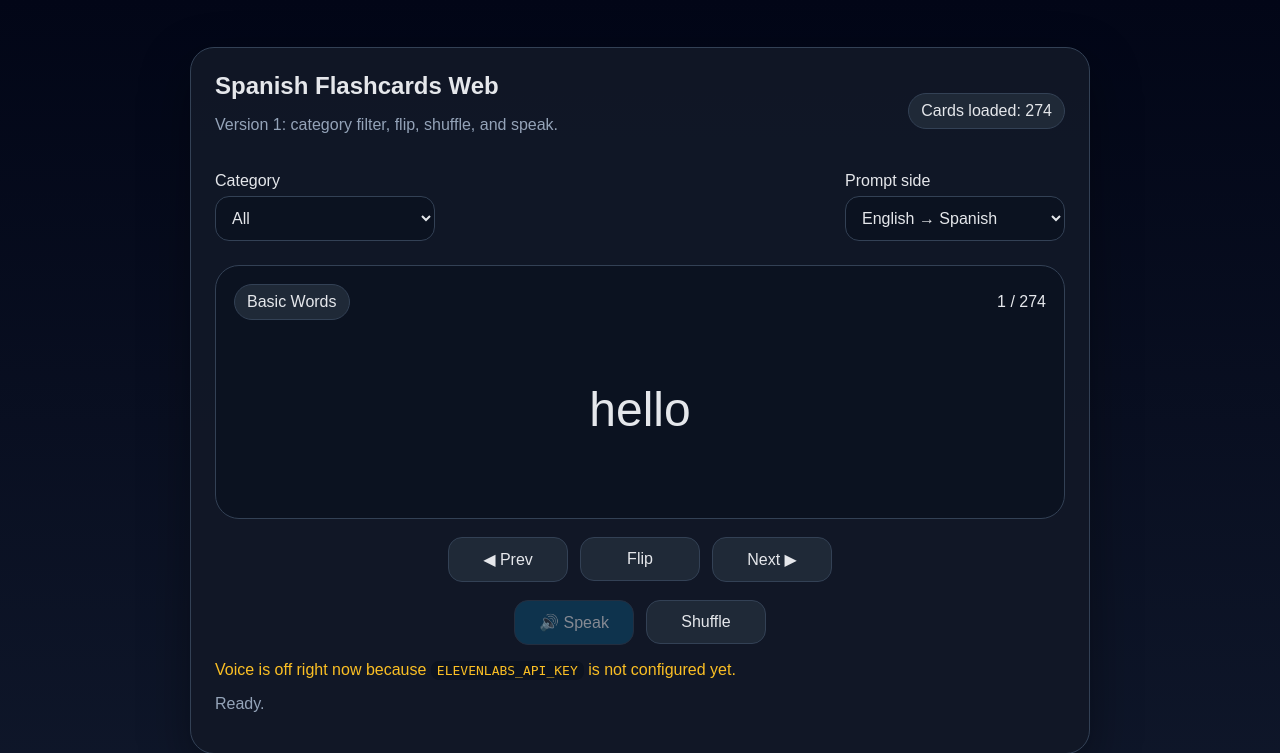
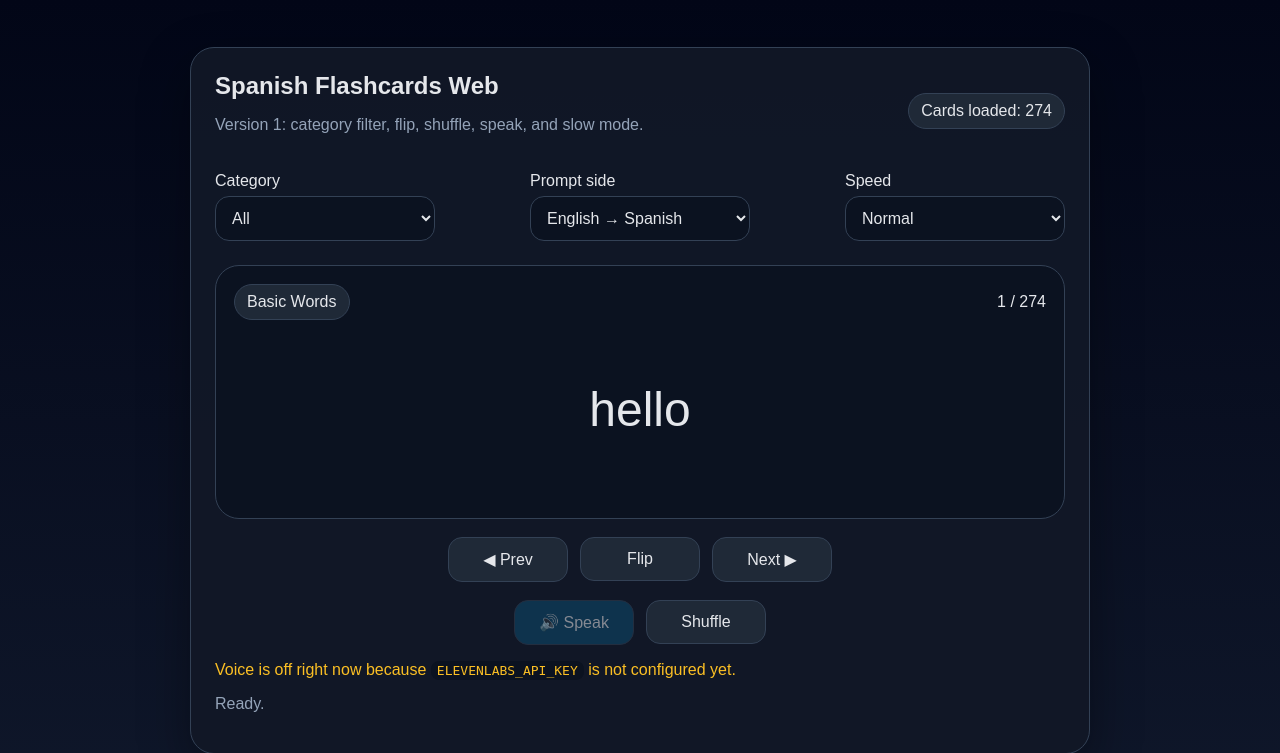
Before and after one commit to terryprice1247/spanish-flashcards-voice, a FastAPI app: page / in a window 1280 px wide. Shown: the top 753 px of the page. Run offline with FastAPI, Linux system fonts and the light colour scheme.

Commit message:
3-30 - putting in slow

```diff
--- a/templates/index.html
+++ b/templates/index.html
@@ -12,7 +12,7 @@
       <div class="header-row">
         <div>
           <h1>Spanish Flashcards Web</h1>
-          <p class="muted">Version 1: category filter, flip, shuffle, and speak.</p>
+          <p class="muted">Version 1: category filter, flip, shuffle, speak, and slow mode.</p>
         </div>
         <div class="pill">Cards loaded: {{ total }}</div>
       </div>
@@ -33,6 +33,14 @@
           <select id="promptSideSelect">
             <option value="english">English → Spanish</option>
             <option value="spanish">Spanish → English</option>
+          </select>
+        </label>
+
+        <label>
+          Speed
+          <select id="speedSelect">
+            <option value="normal">Normal</option>
+            <option value="slow">Slow</option>
           </select>
         </label>
       </div>
@@ -72,6 +80,7 @@
 
     const categorySelect = document.getElementById('categorySelect');
     const promptSideSelect = document.getElementById('promptSideSelect');
+    const speedSelect = document.getElementById('speedSelect');
     const cardText = document.getElementById('cardText');
     const progressText = document.getElementById('progressText');
     const categoryBadge = document.getElementById('categoryBadge');
@@ -149,29 +158,42 @@
     async function speakCard() {
       const card = currentCard();
       if (!card) return;
+
       const text = card.spanish;
-      statusText.textContent = 'Generating audio...';
+      const speed = speedSelect.value;
+
+      statusText.textContent = speed === 'slow'
+        ? 'Generating slow audio...'
+        : 'Generating audio...';
+
       speakBtn.disabled = true;
 
       try {
-        const response = await fetch(`/api/speak?text=${encodeURIComponent(text)}&lang=es`);
+        const response = await fetch(
+          `/api/speak?text=${encodeURIComponent(text)}&lang=es&speed=${encodeURIComponent(speed)}`
+        );
+
         if (!response.ok) {
           const err = await response.json();
           throw new Error(err.detail || 'Voice request failed.');
         }
+
         const blob = await response.blob();
         const audioUrl = URL.createObjectURL(blob);
         const audio = new Audio(audioUrl);
+
         audio.onended = () => {
           URL.revokeObjectURL(audioUrl);
           statusText.textContent = 'Playback complete.';
           speakBtn.disabled = false;
         };
+
         audio.onerror = () => {
           URL.revokeObjectURL(audioUrl);
           statusText.textContent = 'Audio playback failed.';
           speakBtn.disabled = false;
         };
+
         await audio.play();
       } catch (error) {
         statusText.textContent = `Voice error: ${error.message}`;
@@ -183,7 +205,11 @@
     document.getElementById('prevBtn').addEventListener('click', prevCard);
     document.getElementById('flipBtn').addEventListener('click', flipCard);
     document.getElementById('shuffleBtn').addEventListener('click', shuffleCards);
-    if (speakBtn) speakBtn.addEventListener('click', speakCard);
+
+    if (speakBtn) {
+      speakBtn.addEventListener('click', speakCard);
+    }
+
     categorySelect.addEventListener('change', loadCards);
     promptSideSelect.addEventListener('change', () => {
       showingAnswer = false;
```
